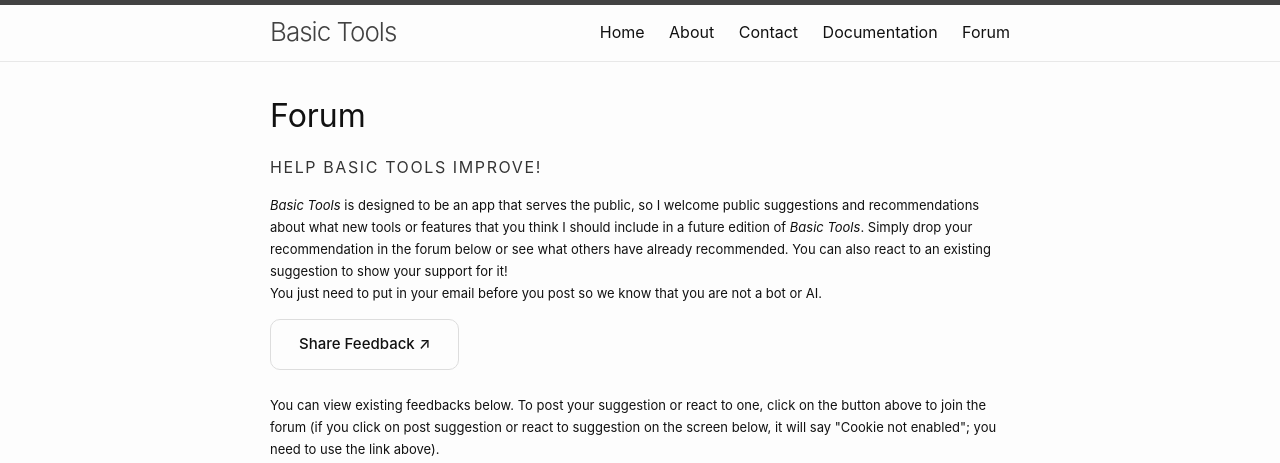
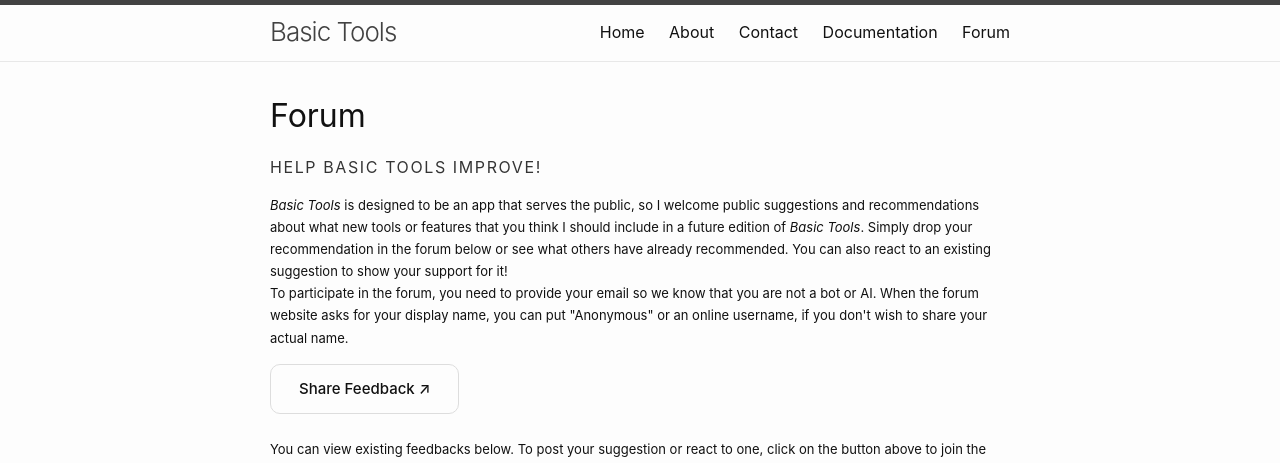
Before and after one commit to zzou21/BasicToolsWeb, a Jekyll site: the page built from forum/forum.html, in a window 1280 px wide. Shown: the top 463 px of the page. Built offline with Jekyll 4.4.1, drawn with Linux system fonts in a browser that asks for light colours.

Commit message:
updated more forum

```diff
--- a/forum/forum.html
+++ b/forum/forum.html
@@ -12,7 +12,7 @@ permalink: /forum/
 
 <p class="body"><i>Basic Tools</i> is designed to be an app that serves the public, so I welcome public suggestions and recommendations about what new tools or features that you think I should include in a future edition of <i>Basic Tools</i>. Simply drop your recommendation in the forum below or see what others have already recommended. You can also react to an existing suggestion to show your support for it!
 <br>
-You just need to put in your email before you post so we know that you are not a bot or AI.</p>
+To participate in the forum, you need to provide your email so we know that you are not a bot or AI. When the forum website asks for your display name, you can put "Anonymous" or an online username, if you don't wish to share your actual name.</p>
 
 <a href="https://basictools.fider.io/" target="_blank" rel="noopener noreferrer" class="feedback-btn">
   Share Feedback ↗
```
